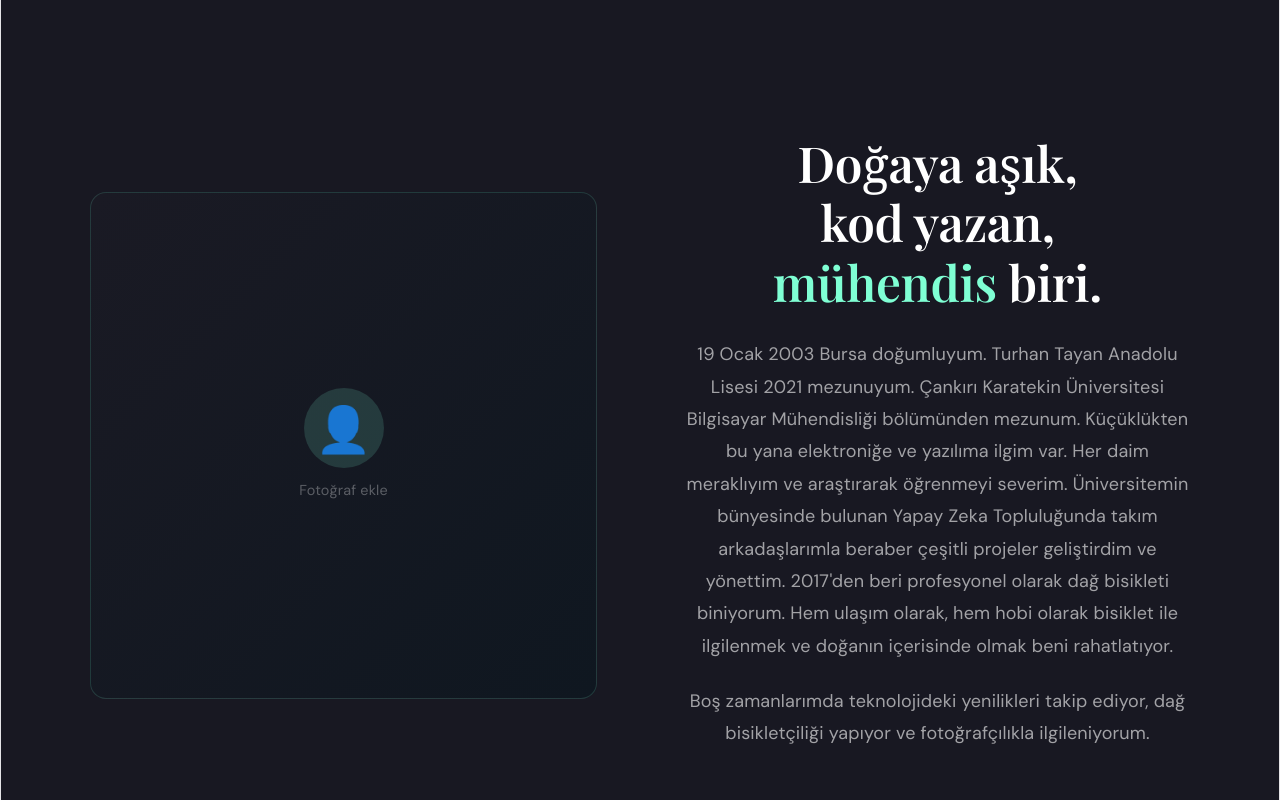
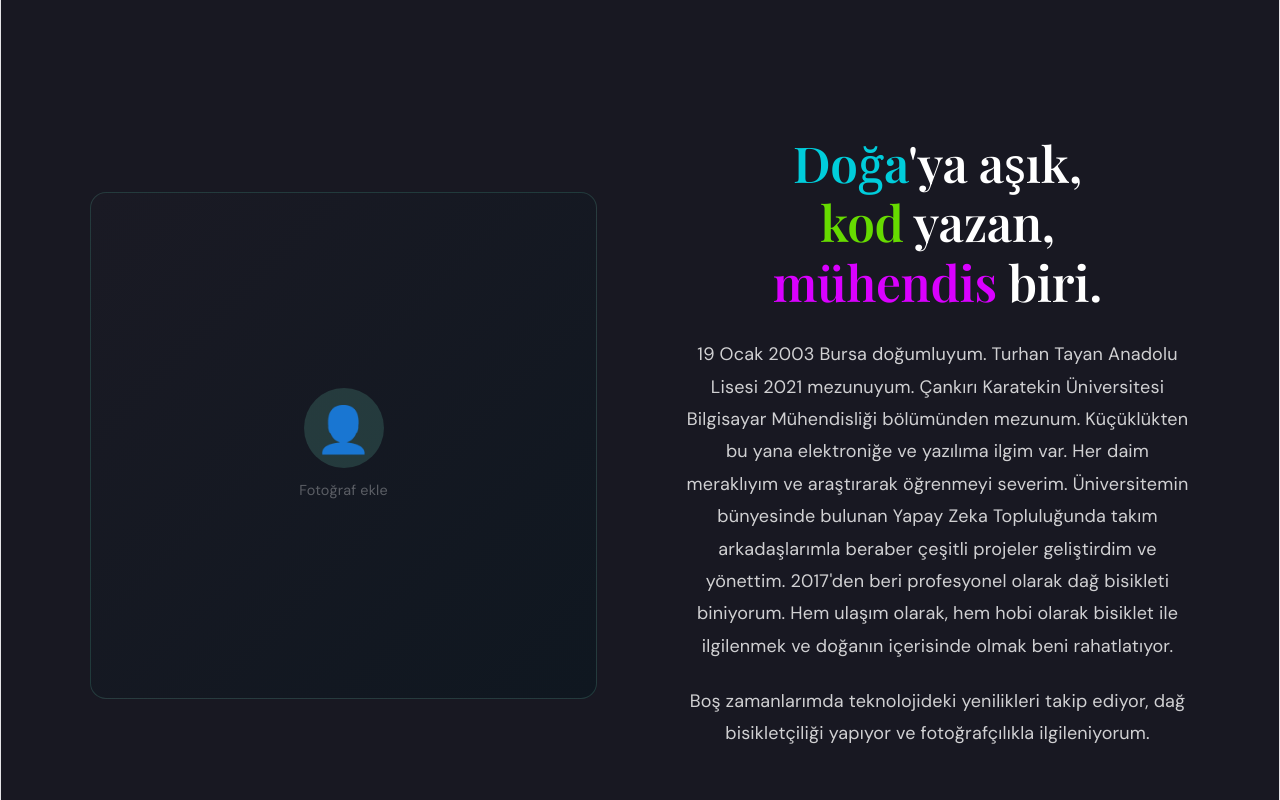
Before and after one commit to Tuz256/keremandacvatansever.com, a React (Vite) app: page / in a window 1280 px wide. Shown: the part 820-1620 px from the top of the page. Built offline with nearby package versions, Linux system fonts and the light colour scheme.

Commit message:
Projects's emojis embedded inside projects array

```diff
--- a/src/App.jsx
+++ b/src/App.jsx
@@ -10,43 +10,13 @@ const theme = {
   colors: {
     bg: "#181822",
     bgNavBar: "#0a0a0eeb",
-    brandColor: "#7fffd4",
+    // brandColor: "#7fffd4",
+    brandColor: "rgb(217, 0, 255)",
 
   },
 }
 
-const NAV_LINKS = ["HAKKIMDA", "PROJELER", /*"CV"*/, "İLETİŞİM"];
-
-// const PROJECTS = [
-//   {
-//     id: 1,
-//     title: "Bisiklet Yol Bilgisayarı",
-//     description: "React ve Node.js ile geliştirilmiş tam yığın e-ticaret çözümü. Ödeme entegrasyonu ve gerçek zamanlı envanter yönetimi içerir.",
-//     tags: ["React", "Node.js", "MongoDB", "Stripe"],
-//     color: "#c8f0d0",
-//   },
-//   {
-//     id: 2,
-//     title: "Hava Durumu Uygulaması",
-//     description: "OpenWeather API kullanarak anlık hava durumu ve 7 günlük tahmin sunan PWA.",
-//     tags: ["React", "API", "PWA", "CSS"],
-//     color: "#c8e0f0",
-//   },
-//   {
-//     id: 3,
-//     title: "Görev Yönetim Aracı",
-//     description: "Sürükle-bırak özellikli Kanban panosu. Takım işbirliği ve ilerleme takibi sağlar.",
-//     tags: ["React", "DnD", "Firebase", "Tailwind"],
-//     color: "#f0e4c8",
-//   },
-//   {
-//     id: 4,
-//     title: "Blog CMS",
-//     description: "Markdown destekli, SEO optimize edilmiş kişisel blog platformu. Next.js ile statik site üretimi.",
-//     tags: ["Next.js", "Markdown", "SEO", "Vercel"],
-//     color: "#f0c8d8",
-//   },
-// ];
+const NAV_LINKS = ["HAKKIMDA", "PROJELER"/*, "CV", "İLETİŞİM"*/];
 
 const PROJECTS = [
   {
@@ -364,19 +334,30 @@ function About() {
 
         <div>
           <h2 style={{ fontFamily: theme.fonts.heading, fontSize: "clamp(2rem,4vw,2.75rem)", color: "#fff", margin: "1.5rem", lineHeight: 1.2 }}>
-            Doğaya aşık,<br />
-            kod yazan,<br />
+            <span style={{ color: "#00cddb" }}>Doğa</span>'ya aşık,<br />
+            <span style={{ color: "#66db00" }}>kod</span> yazan,<br />
             <span style={{ color: theme.colors.brandColor }}>mühendis</span> biri.
           </h2>
-          <p style={{ fontFamily: theme.fonts.body, color: "rgba(255,255,255,0.6)", lineHeight: 1.8, fontSize: "1rem", marginBottom: "1.25rem" }}>
+          <p style={{
+            fontFamily: theme.fonts.body, fontSize: "1rem",
+            color: "#ffffffcc", lineHeight: 1.8,
+            marginBottom: "1.25rem",
+            letterSpacing: "1",
+          }}>
             19 Ocak 2003 Bursa doğumluyum. Turhan Tayan Anadolu Lisesi 2021 mezunuyum.
-            Çankırı Karatekin Üniversitesi Bilgisayar Mühendisliği bölümünden mezunum. Küçüklükten bu yana
-            elektroniğe ve yazılıma ilgim var. Her daim meraklıyım ve araştırarak öğrenmeyi severim. Üniversitemin
-            bünyesinde bulunan Yapay Zeka Topluluğunda takım arkadaşlarımla beraber çeşitli projeler geliştirdim ve
-            yönettim. 2017'den beri profesyonel olarak dağ bisikleti biniyorum. Hem ulaşım olarak, hem hobi olarak
-            bisiklet ile ilgilenmek ve doğanın içerisinde olmak beni rahatlatıyor.
+            Çankırı Karatekin Üniversitesi Bilgisayar Mühendisliği bölümünden mezunum.
+            Küçüklükten bu yana elektroniğe ve yazılıma ilgim var. Her daim meraklıyım
+            ve araştırarak öğrenmeyi severim. Üniversitemin bünyesinde bulunan Yapay
+            Zeka Topluluğunda takım arkadaşlarımla beraber çeşitli projeler geliştirdim
+            ve yönettim. 2017'den beri profesyonel olarak dağ bisikleti biniyorum. Hem
+            ulaşım olarak, hem hobi olarak bisiklet ile ilgilenmek ve doğanın içerisinde
+            olmak beni rahatlatıyor.
           </p>
-          <p style={{ fontFamily: theme.fonts.body, color: "rgba(255,255,255,0.6)", lineHeight: 1.8, fontSize: "1rem", marginBottom: "2rem" }}>
+          <p style={{
+            fontFamily: theme.fonts.body, fontSize: "1rem",
+            color: "#ffffffcc", lineHeight: 1.8,
+            marginBottom: "2rem"
+          }}>
             Boş zamanlarımda teknolojideki yenilikleri takip ediyor, dağ bisikletçiliği yapıyor ve fotoğrafçılıkla ilgileniyorum.
           </p>
           <div style={{ display: "flex", gap: "2rem" }}>
@@ -675,7 +656,7 @@ export default function App() {
       <About />
       <Projects />
       {/* <Cv /> */}
-      <Contact />
+      {/* <Contact /> */}
       <Footer />
     </div>
   );
```
